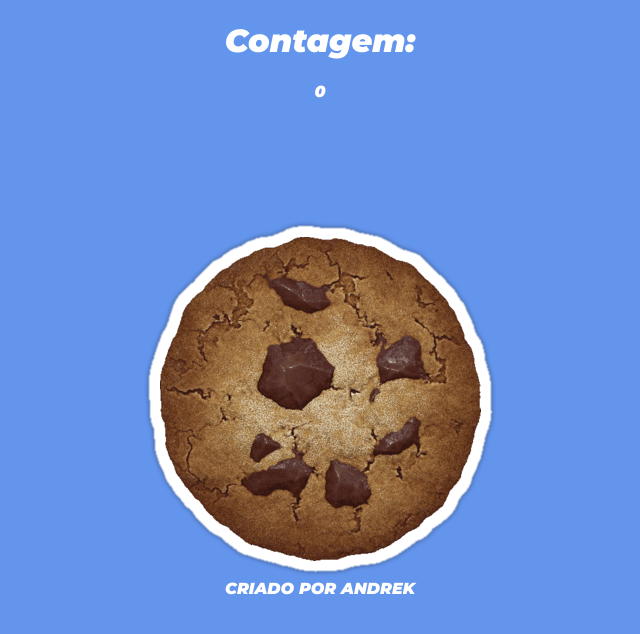
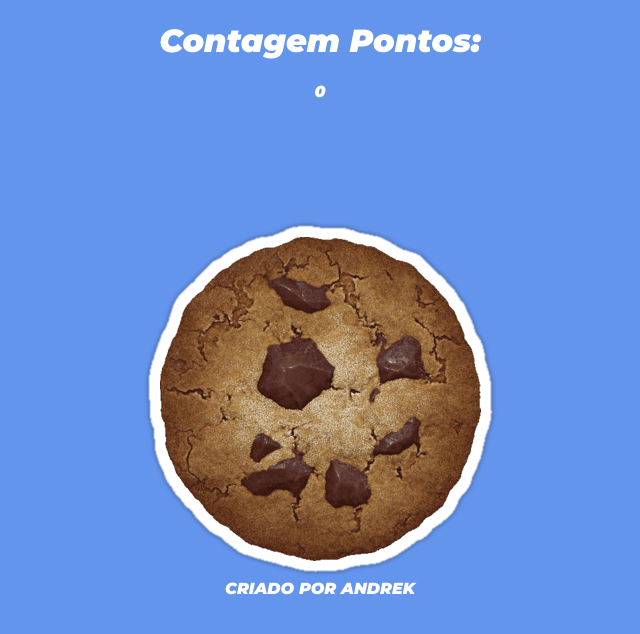
Before and after one commit to andrekdev/Click-Cookie, a plain HTML site: page index.html in a window 1280 px wide. Shown: the whole page, without its empty margins (320-960 px from the left). Drawn offline with Linux system fonts and the light colour scheme.

Commit message:
Alterando: eventos, sons e pontos

```diff
--- a/index.html
+++ b/index.html
@@ -14,7 +14,7 @@
 </head>
 <body>
   <div class="count-cookie">
-    <h1>Contagem:</h1>
+    <h1>Contagem Pontos:</h1>
   <p class="contador-cookie">0</p>
   </div>
 
```
